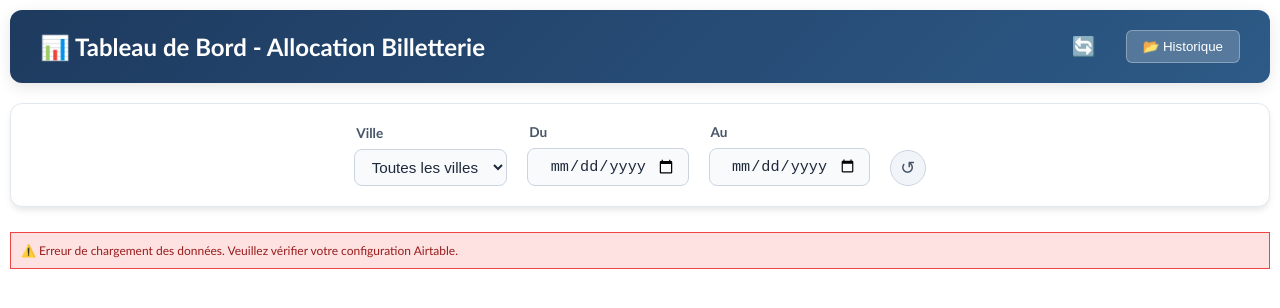
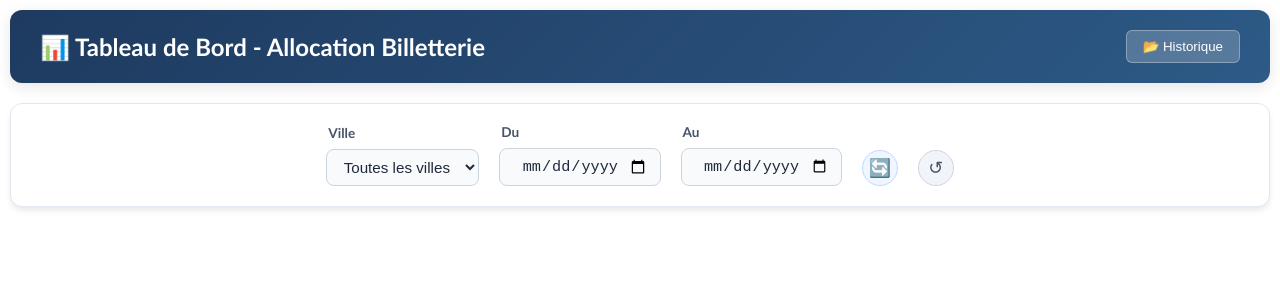
Before and after one commit to novekai/affichage-billetterie, a website: page index.html in a window 1280 px wide. Both pictures are taken after a click on the button "Actualiser les données". Drawn offline with Linux system fonts and the light colour scheme; no server answers.

Commit message:
UI refinement: single refresh button and text cleanup

```diff
--- a/app.js
+++ b/app.js
@@ -24,12 +24,12 @@ class AirtableDashboard {
         document.getElementById('closeSidebarBtn').addEventListener('click', () => this.toggleSidebar(false));
         document.getElementById('sidebarOverlay').addEventListener('click', () => this.toggleSidebar(false));
 
-        // Manual Refresh Icon
+        // Manual Refresh Icon (Silent)
         document.getElementById('manualRefreshBtn').addEventListener('click', () => {
             const btn = document.getElementById('manualRefreshBtn');
             btn.style.transition = 'transform 0.5s';
             btn.style.transform = 'rotate(360deg)';
-            this.loadData();
+            this.loadData(true); // Silent mode!
             setTimeout(() => btn.style.transform = 'rotate(0deg)', 500);
         });
 
--- a/index.html
+++ b/index.html
@@ -17,7 +17,6 @@
             </div>
             <div class="header-actions">
                 <span id="lastUpdate" class="last-update"></span>
-                <button id="manualRefreshBtn" class="btn-icon-refresh" title="Actualiser maintenant">🔄</button>
                 <button id="toggleHistoryBtn" class="btn-history">📂 Historique</button>
             </div>
         </div>
@@ -37,6 +36,7 @@
                 <label for="filterDateEnd">Au</label>
                 <input type="date" id="filterDateEnd" class="filter-input-centered">
             </div>
+            <button id="manualRefreshBtn" class="btn-refresh-filter" title="Actualiser les données">🔄</button>
             <button id="btnReset" class="btn-reset-icon" title="Réinitialiser les filtres">↺</button>
         </div>
 
@@ -54,7 +54,7 @@
                 <div class="sidebar-separator"></div>
 
                 <div class="sidebar-section">
-                    <h4>Récupération (Webhook)</h4>
+                    <h4>Récupération</h4>
                     <p class="sidebar-info">Restaurer les données pour une date ou un intervalle.</p>
                     <div class="sidebar-input-group">
                         <label>Date / Début :</label>
--- a/styles.css
+++ b/styles.css
@@ -560,6 +560,7 @@ tbody td {
     background: rgba(255, 255, 255, 0.3);
 }
 
+.btn-refresh-filter,
 .btn-reset-icon {
     width: 36px;
     height: 36px;
@@ -577,10 +578,17 @@ tbody td {
     /* Align with inputs */
 }
 
+.btn-refresh-filter:hover,
 .btn-reset-icon:hover {
     background: #e2e8f0;
-    color: #1e293b;
-    transform: rotate(-180deg);
+    color: #2563eb;
+    transform: rotate(180deg);
+}
+
+.btn-refresh-filter {
+    background: #eff6ff;
+    border-color: #bfdbfe;
+    color: #2563eb;
 }
 
 .btn-action {
```
